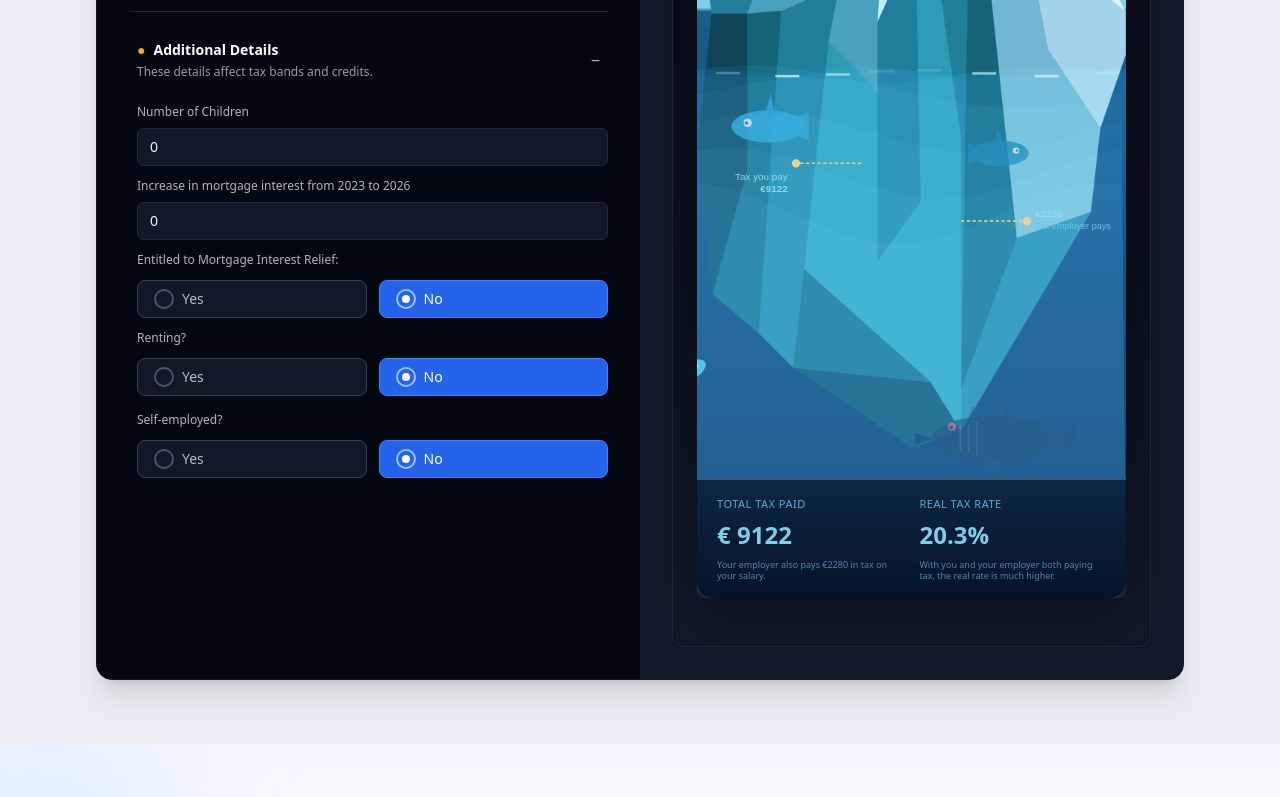
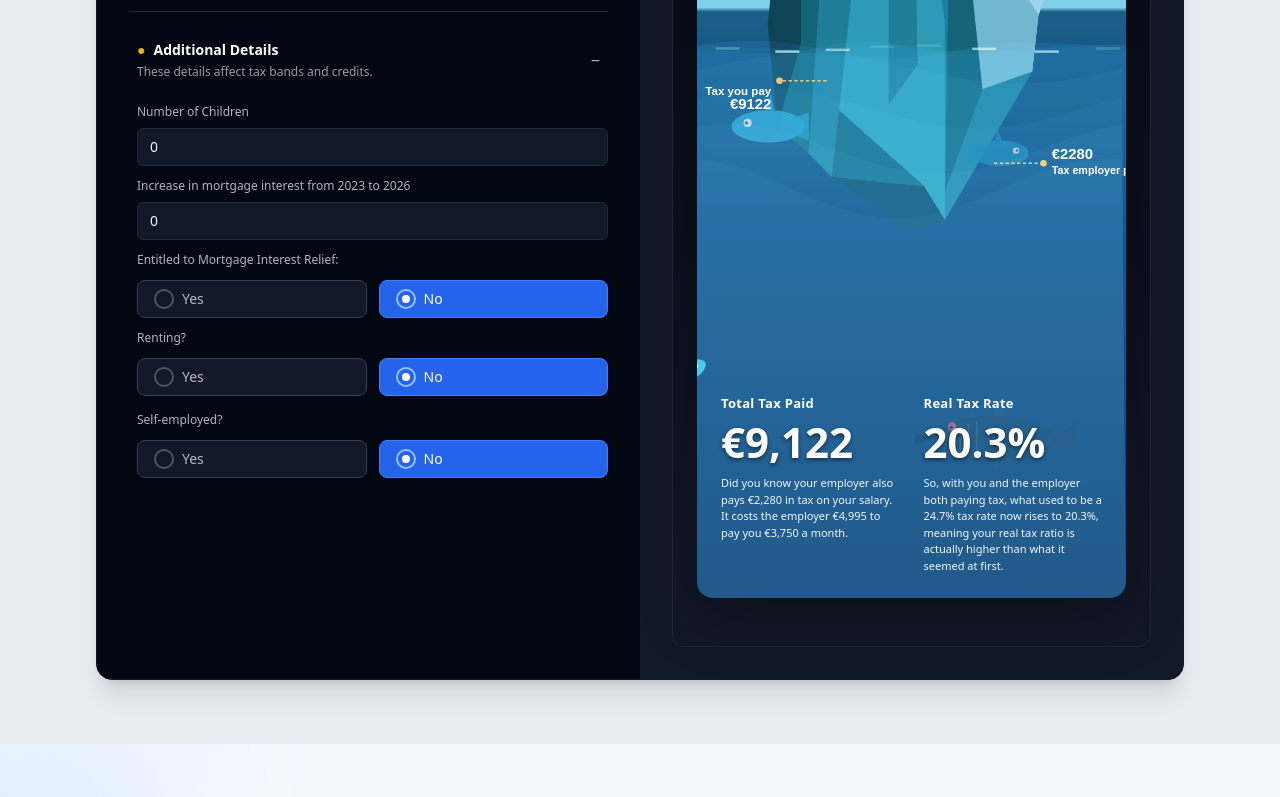
Before and after one commit to ahsan693/irish-net-salary-calculator, a React (Vite) app: page / in a window 1280 px wide. Shown: the part 1555-2352 px from the top of the page. Built offline with nearby package versions, Linux system fonts and the light colour scheme.

Commit message:
refactor: resize iceberg to 55% height and reposition labels to correct water depths matching Image 1 design

```diff
--- a/src/textberg/Taxberg.css
+++ b/src/textberg/Taxberg.css
@@ -24,7 +24,11 @@
 .taxberg-img {
   z-index: 3;
   object-fit: contain;
-  object-position: center top;
+  object-position: center 10%;
+  max-height: 55%;
+  width: 70%;
+  left: 15%;
+  top: 0;
 }
 
 .taxberg-svg {
@@ -75,41 +79,51 @@
   left: 0;
   right: 0;
   z-index: 7;
-  background: linear-gradient(to bottom, rgba(4, 15, 35, 0.7), rgba(4, 15, 35, 0.95));
-  backdrop-filter: blur(4px);
-  padding: 16px 20px;
-  border-top: 2px solid rgba(122, 200, 230, 0.4);
+  background: transparent;
+  backdrop-filter: none;
+  padding: 24px;
+  border-top: none;
+  min-height: 200px;
+  display: flex;
+  flex-direction: column;
+  justify-content: center;
 }
 
 .taxberg-stats-grid {
   display: grid;
   grid-template-columns: 1fr 1fr;
-  gap: 16px;
+  gap: 24px;
+  width: 100%;
 }
 
 .taxberg-stat-box {
   display: flex;
   flex-direction: column;
+  text-align: left;
 }
 
 .taxberg-stat-label {
-  font-size: 11px;
-  color: #5aaccc;
-  margin-bottom: 4px;
-  text-transform: uppercase;
-  letter-spacing: 0.5px;
+  font-size: 13px;
+  color: #ffffff;
+  margin-bottom: 8px;
+  text-transform: capitalize;
+  letter-spacing: 0.3px;
+  font-weight: 600;
 }
 
 .taxberg-stat-value {
-  font-size: 24px;
-  font-weight: 700;
-  color: #7ecfe8;
+  font-size: 42px;
+  font-weight: 900;
+  color: #ffffff;
+  line-height: 1;
+  margin-bottom: 12px;
+  text-shadow: 0 2px 4px rgba(0, 0, 0, 0.5);
 }
 
 .taxberg-stat-desc {
-  font-size: 9px;
-  color: #4a8aaa;
-  margin-top: 6px;
-  line-height: 1.3;
+  font-size: 11px;
+  color: #ffffff;
+  line-height: 1.5;
   font-weight: 500;
+  opacity: 0.95;
 }
--- a/src/textberg/Taxberg.jsx
+++ b/src/textberg/Taxberg.jsx
@@ -92,18 +92,24 @@ export default function Taxberg({ netPay, taxYouPay, employerTax, totalTax, gros
           <JumpingFishSVG x={-15} y={650} jumpPhase={jumpingFish} size={1.3} color="#3bb3e8" />
         )}
 
-        {/* Dashed label lines — positions are % of 420×620 viewbox */}
-        {/* "Tax you pay" line — sits at ~50% depth below waterline */}
-        <circle cx={120} cy={380} r={5} fill="#f0c040" />
-        <line x1={125} y1={380} x2={200} y2={380} stroke="#f0c040" strokeWidth={2} strokeDasharray="4 3" />
-        <text x={110} y={400} fontSize={12} fill="#7ecfe8" textAnchor="end" fontFamily="sans-serif">Tax you pay</text>
-        <text x={110} y={415} fontSize={12} fill="#7ecfe8" textAnchor="end" fontFamily="sans-serif" fontWeight="600">€{Math.round(taxYouPay)}</text>
+        {/* Dashed label lines — positioned at correct water depths on smaller iceberg */}
+        {/* "Net pay" label at top - visible ice tip */}
+        <circle cx={85} cy={110} r={4} fill="#f0c040" />
+        <line x1={89} y1={110} x2={150} y2={110} stroke="#f0c040" strokeWidth={2} strokeDasharray="4 3" />
+        <text x={75} y={128} fontSize={14} fill="#000000" textAnchor="end" fontFamily="sans-serif" fontWeight="bold">Net pay</text>
+        <text x={75} y={145} fontSize={16} fill="#000000" textAnchor="end" fontFamily="sans-serif" fontWeight="900">€{Math.round(netPay)}</text>
 
-        {/* "Employer tax" line */}
-        <circle cx={400} cy={450} r={5} fill="#f0c040" />
-        <line x1={320} y1={450} x2={395} y2={450} stroke="#f0c040" strokeWidth={2} strokeDasharray="4 3" />
-        <text x={410} y={445} fontSize={12} fill="#7ecfe8" fontFamily="sans-serif" fontWeight="600">€{Math.round(employerTax)}</text>
-        <text x={410} y={460} fontSize={11}  fill="#5aaccc" fontFamily="sans-serif">Tax employer pays</text>
+        {/* "Tax you pay" line — upper underwater section */}
+        <circle cx={100} cy={280} r={4} fill="#f0c040" />
+        <line x1={104} y1={280} x2={160} y2={280} stroke="#f0c040" strokeWidth={2} strokeDasharray="4 3" />
+        <text x={90} y={297} fontSize={14} fill="#ffffff" textAnchor="end" fontFamily="sans-serif" fontWeight="bold">Tax you pay</text>
+        <text x={90} y={314} fontSize={18} fill="#ffffff" textAnchor="end" fontFamily="sans-serif" fontWeight="900">€{Math.round(taxYouPay)}</text>
+
+        {/* "Employer tax" line — deeper underwater section */}
+        <circle cx={420} cy={380} r={4} fill="#f0c040" />
+        <line x1={360} y1={380} x2={416} y2={380} stroke="#f0c040" strokeWidth={2} strokeDasharray="4 3" />
+        <text x={430} y={375} fontSize={18} fill="#ffffff" fontFamily="sans-serif" fontWeight="900">€{Math.round(employerTax)}</text>
+        <text x={430} y={393} fontSize={13}  fill="#ffffff" fontFamily="sans-serif" fontWeight="bold">Tax employer pays</text>
       </svg>
 
       {/* ── LAYER 3: Animated water canvas ── */}
@@ -120,8 +126,8 @@ export default function Taxberg({ netPay, taxYouPay, employerTax, totalTax, gros
         <div className="taxberg-stats-grid">
           <div className="taxberg-stat-box">
             <div className="taxberg-stat-label">Total tax paid</div>
-            <div className="taxberg-stat-value">€ {Math.round(totalTax)}</div>
-            <div className="taxberg-stat-desc">Your employer also pays €{Math.round(employerTax)} in tax on your salary.</div>
+            <div className="taxberg-stat-value">€{Math.round(totalTax).toLocaleString()}</div>
+            <div className="taxberg-stat-desc">Did you know your employer also pays €{Math.round(employerTax).toLocaleString()} in tax on your salary. It costs the employer €{Math.round(grossSalary * 0.111).toLocaleString()} to pay you €{Math.round(grossSalary / 12).toLocaleString()} a month.</div>
           </div>
           <div className="taxberg-stat-box">
             <div className="taxberg-stat-label">Real tax rate</div>
@@ -130,7 +136,7 @@ export default function Taxberg({ netPay, taxYouPay, employerTax, totalTax, gros
                 ? `${((totalTax / grossSalary) * 100).toFixed(1)}%`
                 : '0.0%'}
             </div>
-            <div className="taxberg-stat-desc">With you and your employer both paying tax, the real rate is much higher.</div>
+            <div className="taxberg-stat-desc">So, with you and the employer both paying tax, what used to be a 24.7% tax rate now rises to {grossSalary > 0 ? `${((totalTax / grossSalary) * 100).toFixed(1)}%` : '0.0%'}, meaning your real tax ratio is actually higher than what it seemed at first.</div>
           </div>
         </div>
       </div>
--- a/src/textberg/useTaxbergAnim.js
+++ b/src/textberg/useTaxbergAnim.js
@@ -18,7 +18,7 @@ export function useTaxbergAnim(canvasRef) {
 
     function drawWaves() {
       const { width: W, height: H } = canvas;
-      const WATER_Y = H * 0.36; // tune this to match where your PNG waterline is
+      const WATER_Y = H * 0.33; // Adjusted for smaller iceberg - water line at upper third
 
       ctx.clearRect(0, 0, W, H);
 
```
